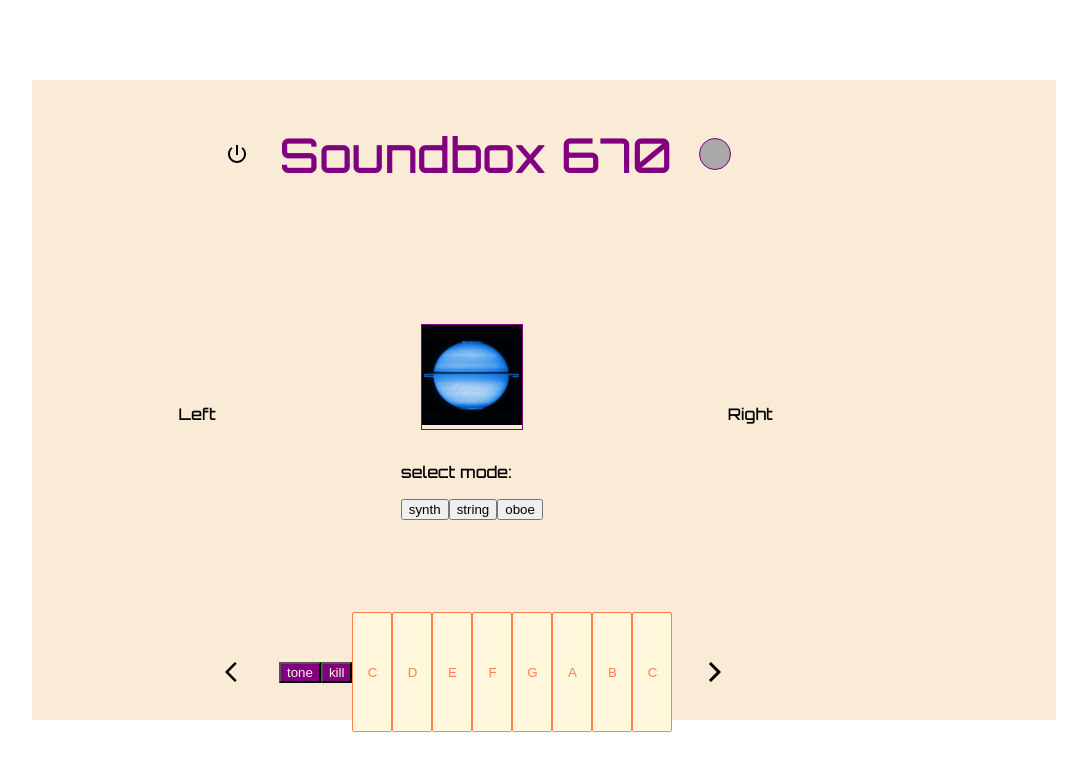
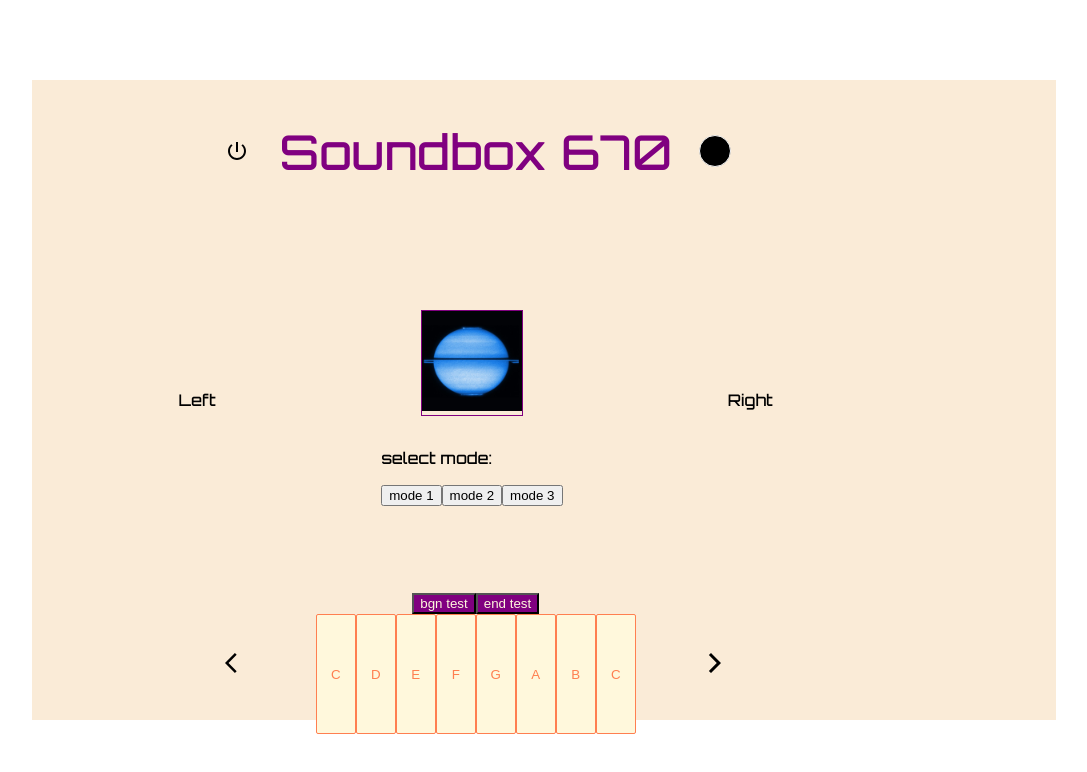
Before and after one commit to sgerpdx/soundbox-670, a React app: page / in a window 1280 px wide. Shown: the top 772 px of the page, without its empty margins (96-1183 px from the left). Built offline with nearby package versions, Linux system fonts and the light colour scheme; a web font is replaced by a local one.

Commit message:
ToneTest refactored to component and PolySynth added to C key

```diff
--- a/src/components/app/App.jsx
+++ b/src/components/app/App.jsx
@@ -2,8 +2,8 @@ import React from 'react';
 import styles from './app.css';
 import Keyboard from '../keyboard/Keyboard';
 import BlueSaturn from '../../assets/blue-saturn_500.jpg';
-import AcUnitIcon from '@material-ui/icons/AcUnit';
-import Brightness4Icon from '@material-ui/icons/Brightness4';
+// import AcUnitIcon from '@material-ui/icons/AcUnit';
+// import Brightness4Icon from '@material-ui/icons/Brightness4';
 import PowerSettingsNewIcon from '@material-ui/icons/PowerSettingsNew';
 import ArrowBackIosIcon from '@material-ui/icons/ArrowBackIos';
 import ArrowForwardIosIcon from '@material-ui/icons/ArrowForwardIos';
@@ -30,9 +30,9 @@ function App() {
           <nav className={styles.soundControls}>
             {' '}
             <p>select mode:</p>
-            <button>synth</button>
-            <button>string</button>
-            <button>oboe</button>
+            <button>mode 1</button>
+            <button>mode 2</button>
+            <button>mode 3</button>
           </nav>
         </div>
 
--- a/src/components/app/app.css
+++ b/src/components/app/app.css
@@ -74,10 +74,10 @@ body {
 }
 
 .powerLED {
-  background-color: darkgrey;
+  background-color: black;
   height: 32px;
   width: 32px;
   border-radius: 16px;
-  border: double 1px purple;
+  border: double 1px whitesmoke;
   padding: 2px;
 }
--- a/src/components/keyboard/Keyboard.jsx
+++ b/src/components/keyboard/Keyboard.jsx
@@ -1,51 +1,27 @@
 import React from 'react';
 import * as Tone from 'tone';
+import ToneTest from './ToneTest';
 import styles from './keyboard.css';
 
-const synth = new Tone.Synth().toDestination();
-const aSynth = new Tone.AMSynth().toDestination();
-const fSynth = new Tone.FMSynth().toDestination();
-const nSynth = new Tone.NoiseSynth().toDestination();
+const synth = new Tone.PolySynth(Tone.Synth).toDestination();
+//const nSynth = new Tone.NoiseSynth().toDestination();
 let now = Tone.now();
 
-const loopA = new Tone.Loop((time) => {
-  aSynth.triggerAttackRelease('C2', '8n', time);
-}, '4n').start(0);
-
-const loopB = new Tone.Loop((time) => {
-  fSynth.triggerAttackRelease('C4', '8n', time);
-}, '4n').start(now + 4);
-
-const synthArray = [synth, aSynth, fSynth, nSynth];
-
-const handleToneClick = () => {
-  // const currentSynth = synthArray[Math.round(Math.random() * 4)];
-  // currentSynth.triggerAttackRelease('C4', now + 1);
-
-  Tone.Transport.start();
-  Tone.Transport.bpm.rampTo(120, 10);
-
-  // now = Tone.now();
-  // Tone.now gets the current time of AudioContext
-};
-
-const handleMuteClick = () => {
-  Tone.Transport.stop();
+const handleKeyClick = () => {
+  synth.triggerAttack('D4', now);
+  synth.triggerAttack('F4', now + 0.5);
+  synth.triggerAttack('A4', now + 1);
+  synth.triggerRelease(['D4', 'F4', 'A4'], now + 3);
 };
 
 export default function Keyboard() {
   return (
     <>
-      <div className={styles.toneTestWrapper}>
-        <button className={styles.tone} onClick={handleToneClick}>
-          tone
+      <ToneTest />
+      <section className={styles.keyboardWrapper}>
+        <button className={styles.key} onClick={handleKeyClick}>
+          C
         </button>
-        <button className={styles.tone} onClick={handleMuteClick}>
-          kill
-        </button>
-      </div>
-      <section className={styles.keyboardWrapper}>
-        <button className={styles.key}>C</button>
         <button className={styles.key}>D</button>
         <button className={styles.key}>E</button>
         <button className={styles.key}>F</button>
--- /dev/null
+++ b/src/components/keyboard/ToneTest.jsx
@@ -0,0 +1,47 @@
+import React from 'react';
+import * as Tone from 'tone';
+import styles from './keyboard.css';
+
+//const synth = new Tone.Synth().toDestination();
+const aSynth = new Tone.AMSynth().toDestination();
+const fSynth = new Tone.FMSynth().toDestination();
+//const nSynth = new Tone.NoiseSynth().toDestination();
+let now = Tone.now();
+
+const loopA = new Tone.Loop((time) => {
+  aSynth.triggerAttackRelease('C2', '8n', time);
+}, '4n').start(0);
+
+const loopB = new Tone.Loop((time) => {
+  fSynth.triggerAttackRelease('C4', '8n', time);
+}, '4n').start(now + 4);
+
+// const synthArray = [synth, aSynth, fSynth, nSynth];
+
+const handleToneClick = () => {
+  // const currentSynth = synthArray[Math.round(Math.random() * 4)];
+  // currentSynth.triggerAttackRelease('C4', now + 1);
+
+  Tone.Transport.start();
+  Tone.Transport.bpm.rampTo(120, 10);
+
+  // now = Tone.now();
+  // Tone.now gets the current time of AudioContext
+};
+
+const handleMuteClick = () => {
+  Tone.Transport.stop();
+};
+
+export default function ToneTest() {
+  return (
+    <div className={styles.toneTestWrapper}>
+      <button className={styles.tone} onClick={handleToneClick}>
+        bgn test
+      </button>
+      <button className={styles.tone} onClick={handleMuteClick}>
+        end test
+      </button>
+    </div>
+  );
+}
```
